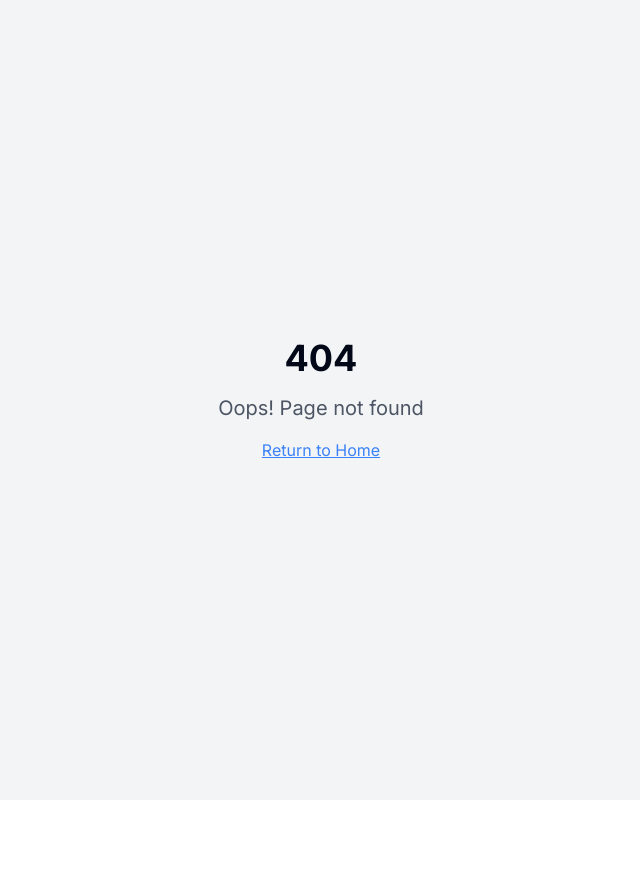
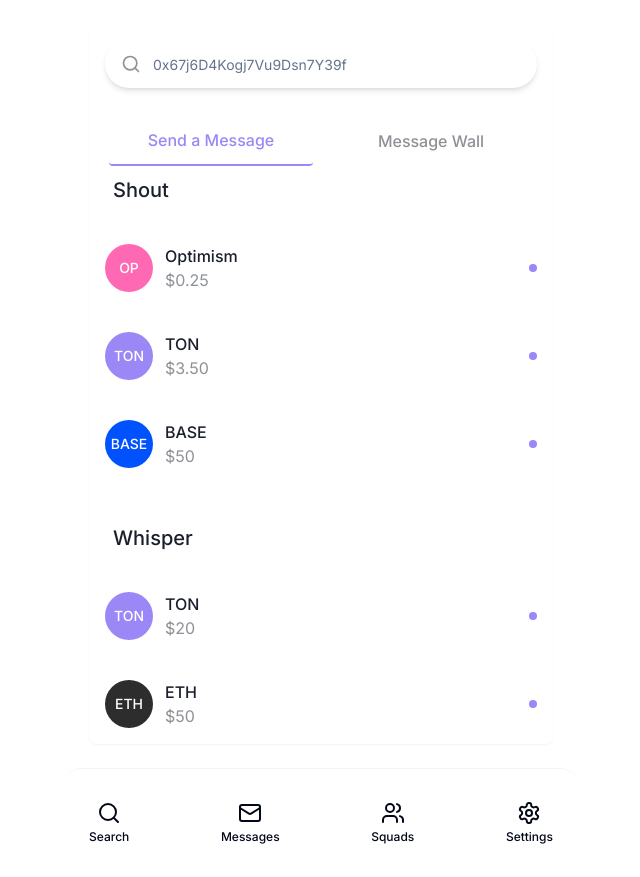
Before and after one commit to BTCYoda/capture-converter, a React (Vite) app: page /search-module-3 in a window 1280 px wide. Before the commit this address had no page. Shown: the whole page, without its empty margins (319-959 px from the left). Before the commit the page ends 800 px from the top, so only its background shows below. Built offline with nearby package versions, Linux system fonts and the light colour scheme.

Commit message:
Add Search Module 3
This commit adds a new search module, Search Module 3, based on a previous version of the code.  The existing Search Module 1 and Search Module 2 remain unchanged.

```diff
--- a/src/App.tsx
+++ b/src/App.tsx
@@ -9,6 +9,7 @@ import Search from "./pages/Search";
 import NotFound from "./pages/NotFound";
 import SearchModuleOne from "./pages/SearchModuleOne";
 import SearchModuleTwo from "./pages/SearchModuleTwo";
+import SearchModuleThree from "./pages/SearchModuleThree";
 
 const queryClient = new QueryClient();
 
@@ -23,6 +24,7 @@ const App = () => (
           <Route path="/search" element={<Search />} />
           <Route path="/search-module-1" element={<SearchModuleOne />} />
           <Route path="/search-module-2" element={<SearchModuleTwo />} />
+          <Route path="/search-module-3" element={<SearchModuleThree />} />
           {/* ADD ALL CUSTOM ROUTES ABOVE THE CATCH-ALL "*" ROUTE */}
           <Route path="*" element={<NotFound />} />
         </Routes>
--- a/src/pages/Search.tsx
+++ b/src/pages/Search.tsx
@@ -21,6 +21,12 @@ const Search = () => {
         >
           Search Module 2
         </Button>
+        <Button
+          onClick={() => navigate("/search-module-3")}
+          className="w-full py-6 text-lg"
+        >
+          Search Module 3
+        </Button>
       </div>
     </Layout>
   );
--- /dev/null
+++ b/src/pages/SearchModuleThree.tsx
@@ -0,0 +1,97 @@
+
+import { Input } from "@/components/ui/input";
+import { Search as SearchIcon } from "lucide-react";
+import { useState } from "react";
+import { Tabs, TabsContent, TabsList, TabsTrigger } from "@/components/ui/tabs";
+import Layout from "@/components/Layout";
+
+interface TokenItemProps {
+  symbol: string;
+  name: string;
+  amount: string;
+  color: string;
+  textColor?: string;
+}
+
+const TokenItem = ({ symbol, name, amount, color, textColor = "white" }: TokenItemProps) => (
+  <div className="flex items-center justify-between py-4">
+    <div className="flex items-center gap-3">
+      <div
+        className="w-12 h-12 rounded-full flex items-center justify-center text-sm font-medium"
+        style={{ backgroundColor: color, color: textColor }}
+      >
+        {symbol}
+      </div>
+      <div>
+        <h3 className="font-medium text-[#1A1F2C]">{name}</h3>
+        <p className="text-[#8E9196]">${amount}</p>
+      </div>
+    </div>
+    <div className="w-2 h-2 rounded-full bg-[#9b87f5]" />
+  </div>
+);
+
+const SearchModuleThree = () => {
+  const [searchQuery, setSearchQuery] = useState("");
+
+  return (
+    <Layout>
+      <div className="bg-white rounded-lg shadow-sm">
+        <div className="p-4 pb-0">
+          <div className="relative mb-6">
+            <SearchIcon className="absolute left-4 top-1/2 transform -translate-y-1/2 text-[#8E9196] h-5 w-5" />
+            <Input
+              type="text"
+              placeholder="0x67j6D4Kogj7Vu9Dsn7Y39f"
+              className="pl-12 pr-4 py-6 w-full rounded-full border-none bg-white shadow-md hover:shadow-lg transition-shadow duration-200 focus:ring-2 focus:ring-[#9b87f5] focus:ring-opacity-50"
+              value={searchQuery}
+              onChange={(e) => setSearchQuery(e.target.value)}
+            />
+          </div>
+
+          <Tabs defaultValue="send" className="w-full">
+            <TabsList className="w-full grid grid-cols-2 gap-4 bg-transparent">
+              <TabsTrigger
+                value="send"
+                className="text-base font-medium py-3 data-[state=active]:text-[#9b87f5] data-[state=active]:border-b-2 data-[state=active]:border-[#9b87f5] data-[state=active]:shadow-none data-[state=active]:bg-transparent"
+              >
+                Send a Message
+              </TabsTrigger>
+              <TabsTrigger
+                value="wall"
+                className="text-base font-medium py-3 text-[#8E9196] data-[state=active]:text-[#9b87f5] data-[state=active]:border-b-2 data-[state=active]:border-[#9b87f5] data-[state=active]:shadow-none data-[state=active]:bg-transparent"
+              >
+                Message Wall
+              </TabsTrigger>
+            </TabsList>
+
+            <TabsContent value="send" className="mt-6">
+              <div className="space-y-6">
+                <h2 className="text-xl font-medium text-[#1A1F2C] px-2">Shout</h2>
+                <div className="space-y-2">
+                  <TokenItem symbol="OP" name="Optimism" amount="0.25" color="#FF69B4" />
+                  <TokenItem symbol="TON" name="TON" amount="3.50" color="#9b87f5" />
+                  <TokenItem symbol="BASE" name="BASE" amount="50" color="#0052FF" />
+                </div>
+
+                <h2 className="text-xl font-medium text-[#1A1F2C] px-2 pt-4">Whisper</h2>
+                <div className="space-y-2">
+                  <TokenItem symbol="TON" name="TON" amount="20" color="#9b87f5" />
+                  <TokenItem symbol="ETH" name="ETH" amount="50" color="#2D2D2D" />
+                </div>
+              </div>
+            </TabsContent>
+
+            <TabsContent value="wall">
+              <div className="h-64 flex items-center justify-center text-[#8E9196]">
+                Message Wall Content
+              </div>
+            </TabsContent>
+          </Tabs>
+        </div>
+      </div>
+    </Layout>
+  );
+};
+
+export default SearchModuleThree;
```
